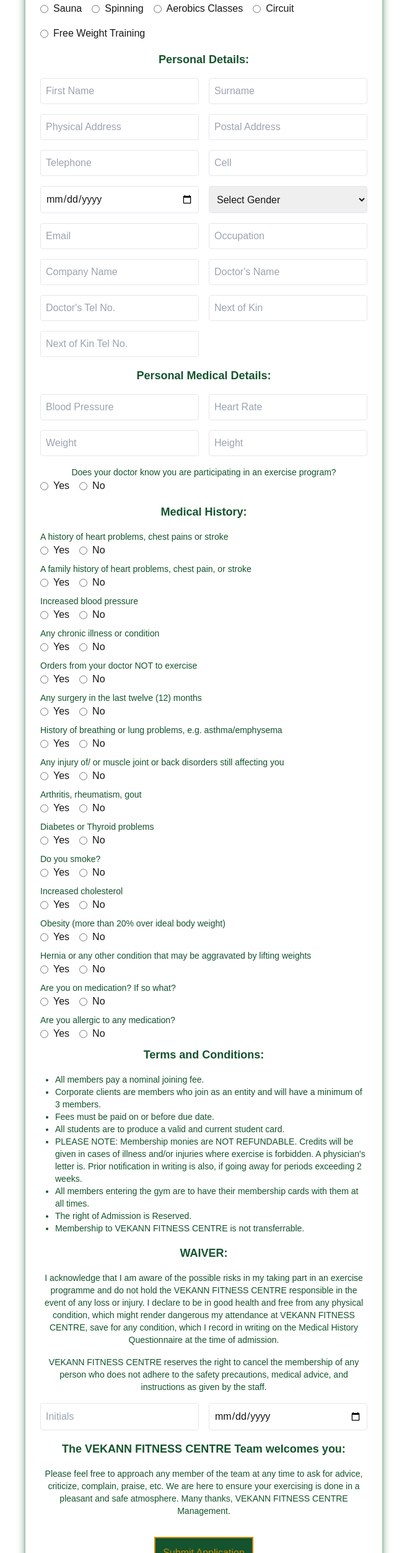
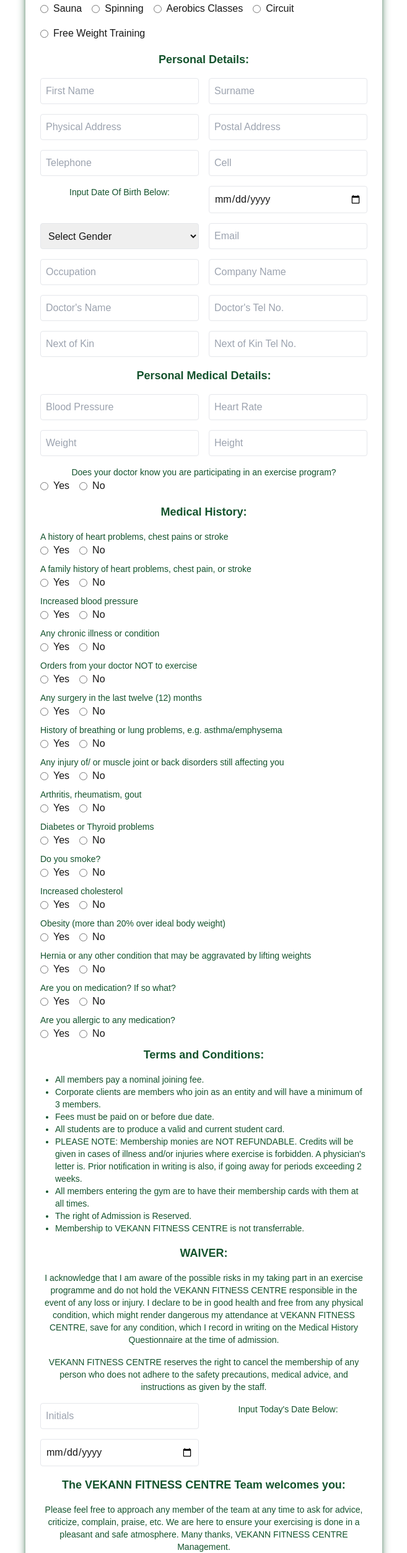
Before and after one commit to Masimbakutendaishe/VekannFitnessCentre, a Next.js app: page /MembershipPage in a window 1280 px wide. Shown: the part 1092-3598 px from the top of the page at 62% size, without its empty margins (311-968 px from the left). Built offline with nearby package versions, Linux system fonts and the light colour scheme; no server answers.

Commit message:
Update MembershipPage.js

```diff
--- a/pages/MembershipPage.js
+++ b/pages/MembershipPage.js
@@ -95,7 +95,7 @@
       async () => {
         const downloadURL = await getDownloadURL(uploadTask.snapshot.ref);
         //console.log("File available at", downloadURL);
-        alert("Form Submitted!");
+        alert("Your Application has been submitted! Let's get fit together!");
         window.location.reload();
       }
     );
@@ -207,7 +207,7 @@
             <input type="text" name="postalAddress" placeholder="Postal Address" className="p-2 border rounded w-full" onChange={handleChange}/>
             <input type="tel" name="telepone" placeholder="Telephone" className="p-2 border rounded w-full" onChange={handleChange} />
             <input type="tel" name="cell" placeholder="Cell" className="p-2 border rounded w-full" onChange={handleChange}/>
-            <input type="date" name="dateOfBirth" placeholder="Date of Birth" className="p-2 border rounded w-full" onChange={handleChange}/>
+            <p className="align-left text-sm text-green-900">Input Date Of Birth Below: </p><input type="date" name="dateOfBirth" placeholder="Date of Birth" className="p-2 border rounded w-full" onChange={handleChange}/>
             <select className="p-2 border rounded w-full">
               <option value="">Select Gender</option>
               <option value="Male">Male</option>
@@ -297,7 +297,7 @@
       {/* Initials and Signature */}
       <div className="grid grid-cols-1 sm:grid-cols-2 gap-4 mb-4">
         <input type="text" name="initials" placeholder="Initials" className="p-2 border rounded w-full" />
-        <input type="date" name="date" placeholder="Date" className="p-2 border rounded w-full" />
+        <p className="align-left text-sm text-green-900">Input Today's Date Below: </p><input type="date" name="date" placeholder="Date" className="p-2 border rounded w-full" />
       </div>
 
       {/* Closing Message */}
```
